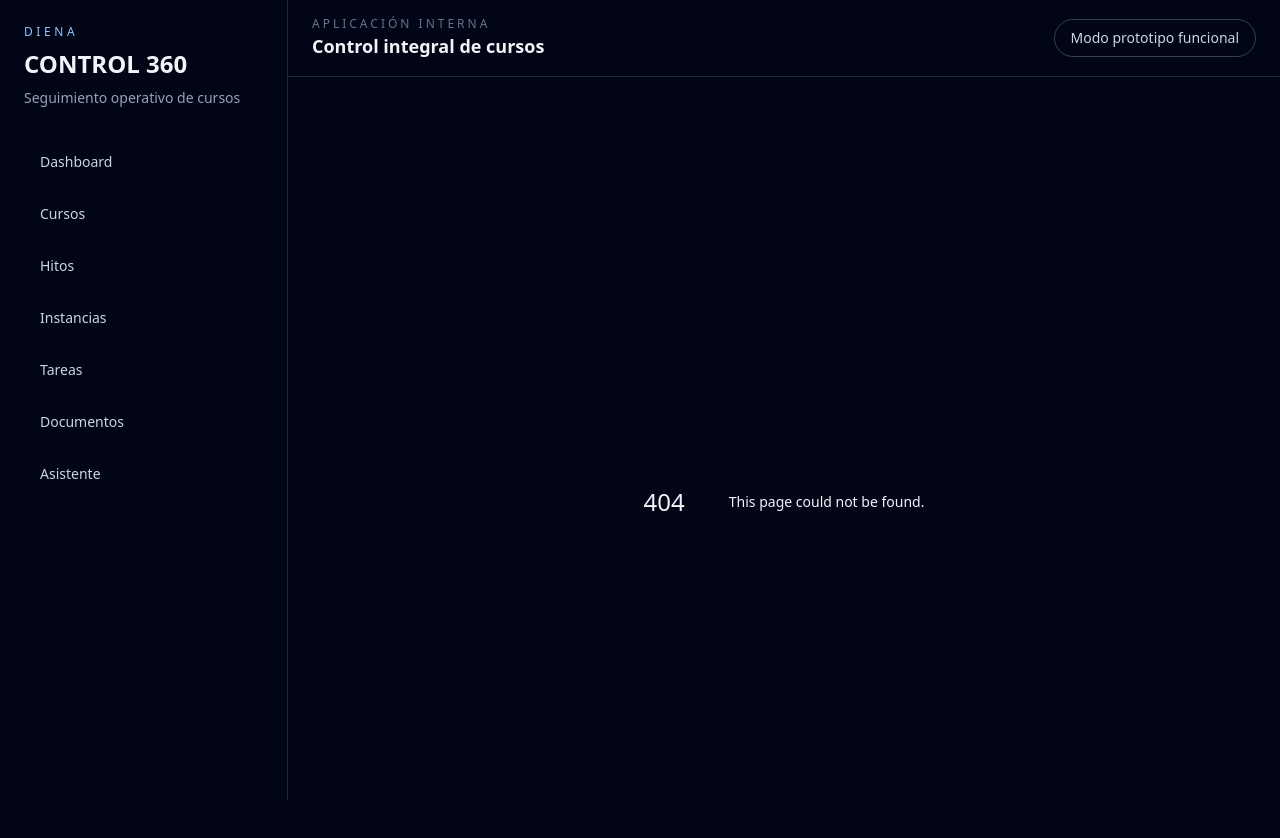
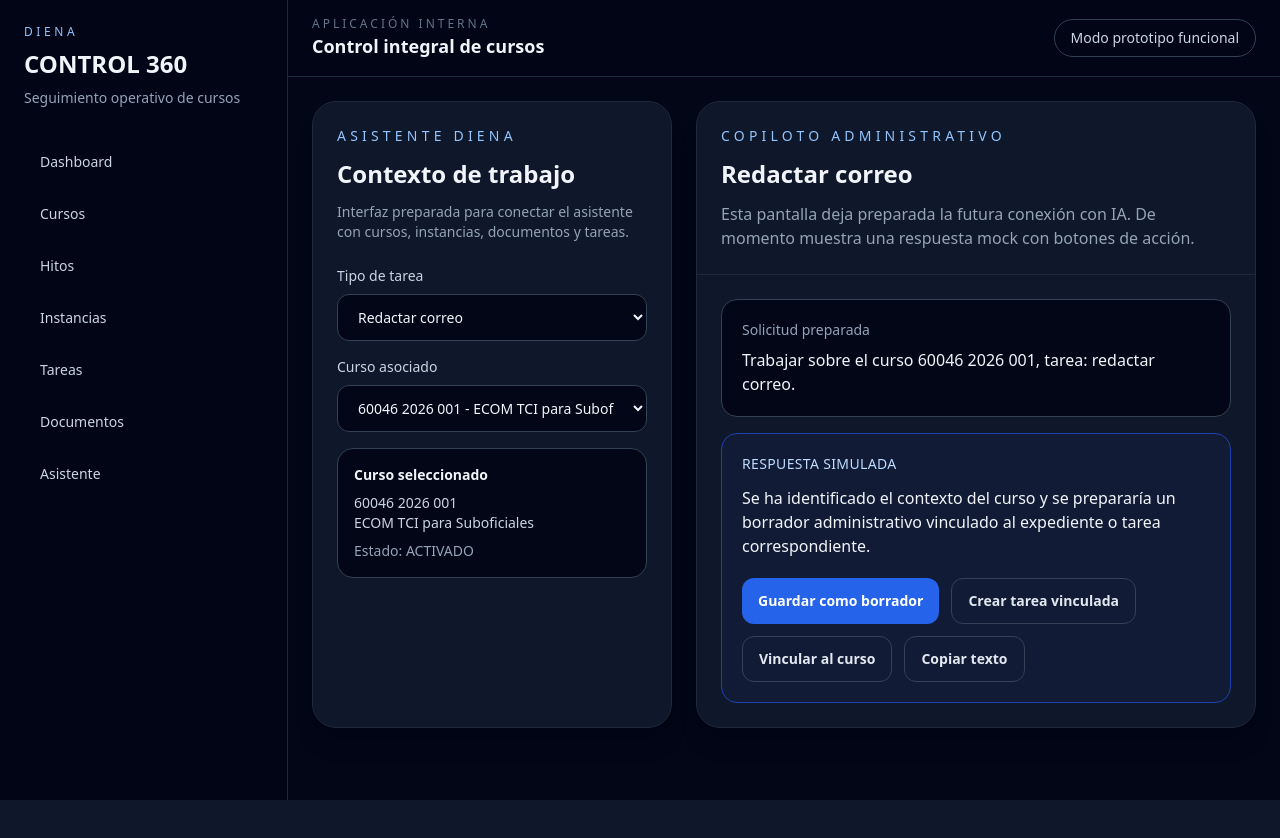
Before and after one commit to mgomlo4-bot/diena-control-360, a Next.js app: page /asistente in a window 1280 px wide. Before the commit this address had no page. Shown: the top 838 px of the page. After the commit the page ends 800 px from the top, so only its background shows below. Built offline with nearby package versions, Linux system fonts and the light colour scheme.

Commit message:
Añadir asistente DIENA contextual básico

```diff
--- /dev/null
+++ b/app/asistente/page.tsx
@@ -0,0 +1,101 @@
+'use client';
+
+import { useState } from 'react';
+import { mockCourses } from '../../lib/mockCourses';
+
+const taskTypes = [
+  'Redactar correo',
+  'Redactar oficio',
+  'Analizar instancia',
+  'Preparar índice de expediente',
+  'Crear tarea',
+  'Consultar estado de curso',
+  'Preparar comunicación a escuela',
+];
+
+export default function AsistentePage() {
+  const [taskType, setTaskType] = useState(taskTypes[0]);
+  const [courseId, setCourseId] = useState(mockCourses[0]?.id ?? '');
+  const selectedCourse = mockCourses.find((course) => course.id === courseId);
+
+  return (
+    <section className="grid gap-6 xl:grid-cols-[360px_1fr]">
+      <aside className="rounded-3xl border border-slate-800 bg-slate-900 p-6 shadow-xl">
+        <p className="text-sm uppercase tracking-[0.3em] text-blue-300">Asistente DIENA</p>
+        <h1 className="mt-3 text-2xl font-bold">Contexto de trabajo</h1>
+        <p className="mt-3 text-sm text-slate-400">
+          Interfaz preparada para conectar el asistente con cursos, instancias, documentos y tareas.
+        </p>
+
+        <div className="mt-6 space-y-4">
+          <label className="block text-sm">
+            <span className="mb-2 block font-medium text-slate-300">Tipo de tarea</span>
+            <select
+              value={taskType}
+              onChange={(event) => setTaskType(event.target.value)}
+              className="w-full rounded-xl border border-slate-700 bg-slate-950 px-4 py-3 text-slate-100 outline-none focus:border-blue-500"
+            >
+              {taskTypes.map((type) => (
+                <option key={type}>{type}</option>
+              ))}
+            </select>
+          </label>
+
+          <label className="block text-sm">
+            <span className="mb-2 block font-medium text-slate-300">Curso asociado</span>
+            <select
+              value={courseId}
+              onChange={(event) => setCourseId(event.target.value)}
+              className="w-full rounded-xl border border-slate-700 bg-slate-950 px-4 py-3 text-slate-100 outline-none focus:border-blue-500"
+            >
+              {mockCourses.map((course) => (
+                <option key={course.id} value={course.id}>
+                  {course.code} - {course.name}
+                </option>
+              ))}
+            </select>
+          </label>
+
+          <div className="rounded-2xl border border-slate-700 bg-slate-950 p-4 text-sm text-slate-300">
+            <p className="font-semibold text-slate-100">Curso seleccionado</p>
+            <p className="mt-2">{selectedCourse?.code}</p>
+            <p>{selectedCourse?.name}</p>
+            <p className="mt-2 text-slate-400">Estado: {selectedCourse?.status}</p>
+          </div>
+        </div>
+      </aside>
+
+      <main className="rounded-3xl border border-slate-800 bg-slate-900 shadow-xl">
+        <div className="border-b border-slate-800 p-6">
+          <p className="text-sm uppercase tracking-[0.3em] text-blue-300">Copiloto administrativo</p>
+          <h2 className="mt-3 text-2xl font-bold">{taskType}</h2>
+          <p className="mt-3 text-slate-400">
+            Esta pantalla deja preparada la futura conexión con IA. De momento muestra una respuesta mock con botones de acción.
+          </p>
+        </div>
+
+        <div className="space-y-4 p-6">
+          <div className="rounded-2xl border border-slate-700 bg-slate-950 p-5">
+            <p className="text-sm text-slate-400">Solicitud preparada</p>
+            <p className="mt-2 text-slate-100">
+              Trabajar sobre el curso {selectedCourse?.code}, tarea: {taskType.toLowerCase()}.
+            </p>
+          </div>
+
+          <div className="rounded-2xl border border-blue-800 bg-blue-950/30 p-5">
+            <p className="text-sm uppercase tracking-wide text-blue-200">Respuesta simulada</p>
+            <p className="mt-3 text-slate-100">
+              Se ha identificado el contexto del curso y se prepararía un borrador administrativo vinculado al expediente o tarea correspondiente.
+            </p>
+            <div className="mt-5 flex flex-wrap gap-3">
+              <button className="rounded-xl bg-blue-600 px-4 py-3 text-sm font-semibold text-white">Guardar como borrador</button>
+              <button className="rounded-xl border border-slate-700 px-4 py-3 text-sm font-semibold text-slate-200">Crear tarea vinculada</button>
+              <button className="rounded-xl border border-slate-700 px-4 py-3 text-sm font-semibold text-slate-200">Vincular al curso</button>
+              <button className="rounded-xl border border-slate-700 px-4 py-3 text-sm font-semibold text-slate-200">Copiar texto</button>
+            </div>
+          </div>
+        </div>
+      </main>
+    </section>
+  );
+}
```
